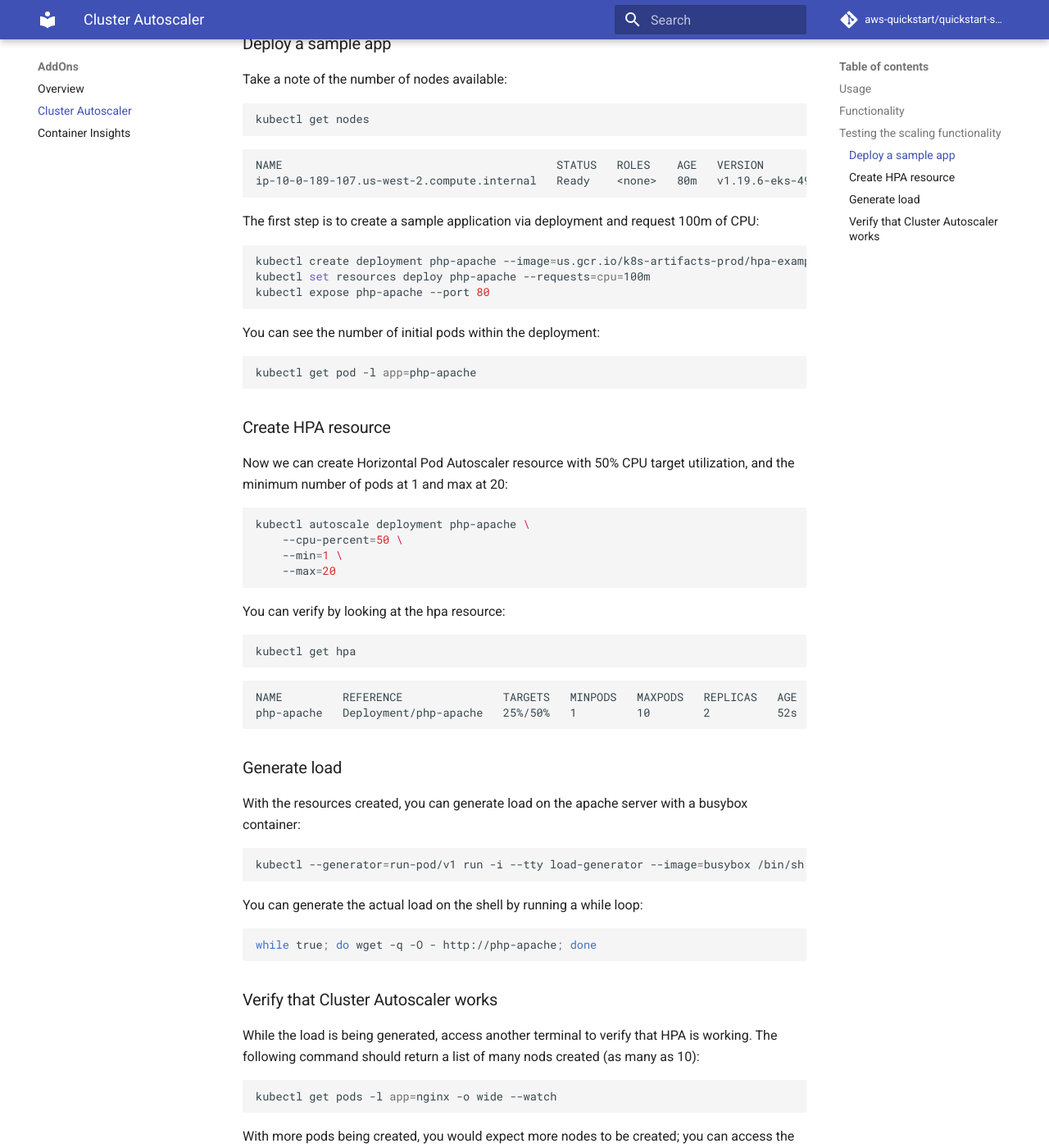
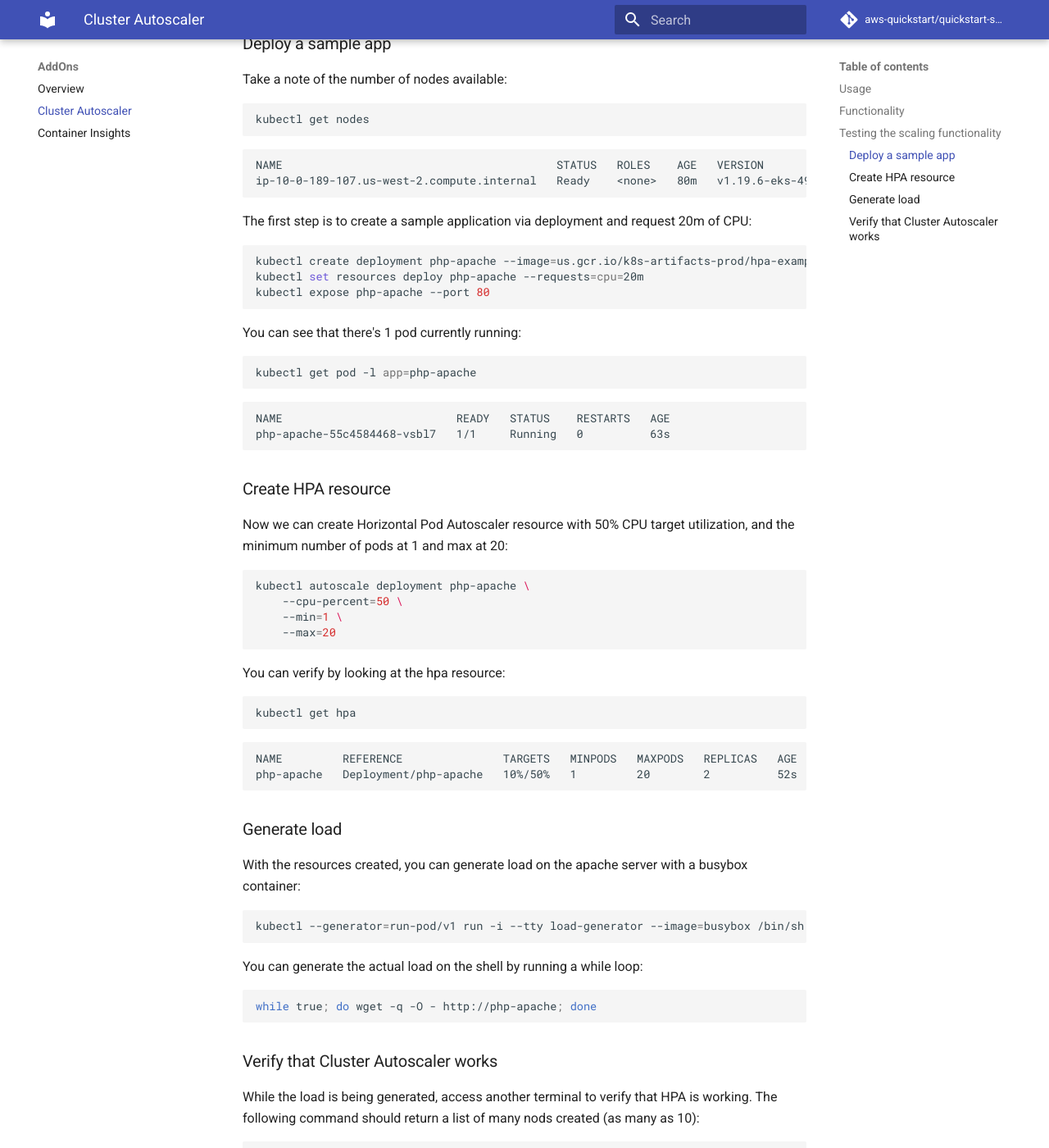
Before and after one commit to aws-quickstart/cdk-eks-blueprints, an MkDocs documentation site: the page built from docs/addons/cluster-autoscaler.md, in a window 1280 px wide and 1400 px high, scrolled down 1182 px. Shown: the whole window at 82% size. Built offline with MkDocs 1.6.1 and Material for MkDocs 9.7.7, drawn with Linux system fonts in a browser that asks for light colours; comment, search, counter and statistics services are not loaded.

Commit message:
minor edits on load testing

````diff
--- a/docs/addons/cluster-autoscaler.md
+++ b/docs/addons/cluster-autoscaler.md
@@ -52,18 +52,23 @@ NAME                                         STATUS   ROLES    AGE   VERSION
 ip-10-0-189-107.us-west-2.compute.internal   Ready    <none>   80m   v1.19.6-eks-49a6c0
 ```
 
-The first step is to create a sample application via deployment and request 100m of CPU:
+The first step is to create a sample application via deployment and request 20m of CPU:
 
 ```bash
 kubectl create deployment php-apache --image=us.gcr.io/k8s-artifacts-prod/hpa-example
-kubectl set resources deploy php-apache --requests=cpu=100m
+kubectl set resources deploy php-apache --requests=cpu=20m
 kubectl expose php-apache --port 80
 ```
 
-You can see the number of initial pods within the deployment:
+You can see that there's 1 pod currently running:
 
 ```bash
 kubectl get pod -l app=php-apache
+```
+
+```
+NAME                          READY   STATUS    RESTARTS   AGE
+php-apache-55c4584468-vsbl7   1/1     Running   0          63s
 ```
 
 ### Create HPA resource
@@ -84,7 +89,7 @@ kubectl get hpa
 
 ```
 NAME         REFERENCE               TARGETS   MINPODS   MAXPODS   REPLICAS   AGE
-php-apache   Deployment/php-apache   25%/50%   1         10        2          52s
+php-apache   Deployment/php-apache   10%/50%   1         20        2          52s
 ```
 
 ### Generate load
@@ -106,7 +111,7 @@ while true; do wget -q -O - http://php-apache; done
 While the load is being generated, access another terminal to verify that HPA is working. The following command should return a list of many nods created (as many as 10):
 
 ```bash
-kubectl get pods -l app=nginx -o wide --watch
+kubectl get pods -l app=php-apache -o wide --watch
 ```
 
 With more pods being created, you would expect more nodes to be created; you can access the Cluster Autoscaler logs to confirm:
````
